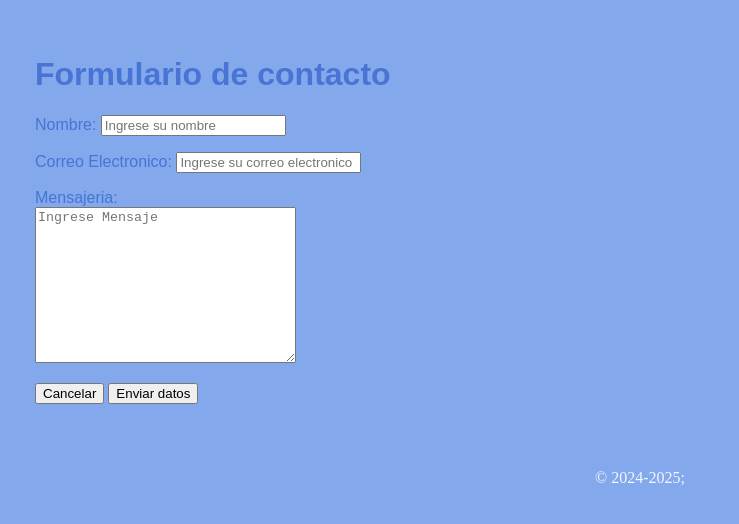
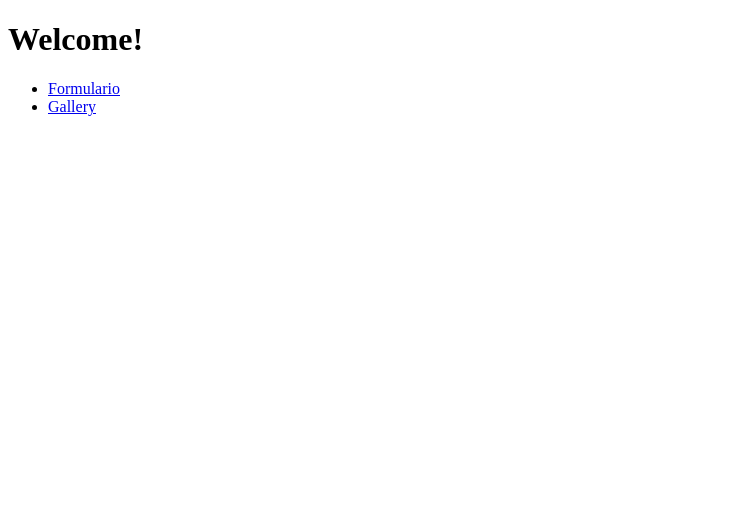
Before and after one commit to stowwef/Keropi-world, a plain HTML site: page index.html in a window 1280 px wide. Shown: the whole page, without its empty margins (0-739 px from the left). Drawn offline with Linux system fonts and the light colour scheme.

Commit message:
Se agrego la galeria y el home page

```diff
--- a/index.css
+++ b/estilo.css
@@ -16,6 +16,8 @@ h1{
 
 }
 
+
+
 footer{
 
     color: aliceblue;
--- a/index.html
+++ b/index.html
@@ -1,71 +1,23 @@
 <!DOCTYPE html>
-<html lang="es">
-
+<html lang="en">
 <head>
     <meta charset="UTF-8">
     <meta name="viewport" content="width=device-width, initial-scale=1.0">
     <meta name="author" content="Ailyn">
-    <meta name="description" content="Formularios html">
-    <meta name=" keywords" content="clave 1, clave 2, clave 3">
-    <title>Formulario</title>
-    <link rel="stylesheet" href="index.css">
+    <meta name="description" content="Pagina principal">
+    <meta name="keywords" content="home page, presentacion">
+    <title>Home page</title>
+</head>
+<body>
+    <header>
+        <h1>Welcome!</h1>
+        <nav>
+            <ul>
+                <li><a href="./formulario.html">Formulario</a></li>
+                <li><a href="galeria.html">Gallery</a></li>
 
-</head>
-
-<body>
-
-    <header>
-        <h1>Formulario de contacto</h1>
-
-        <nav>
-
+            </ul>
         </nav>
     </header>
-
-    <main>
-
-        <section>
-
-
-            <form>
-                <p>
-                    <label for="nombre">
-
-                        Nombre: <input type="text" id="nombre" name="nombre" placeholder="Ingrese su nombre">
-
-                    </label>
-                </p>
-
-                <p>
-                    <label for="correo electronico">
-
-                        Correo Electronico: <input type="email" id="correo electronico" name="correo electronico"
-                            placeholder="Ingrese su correo electronico">
-
-
-                    </label>
-                </p>
-
-                <p>
-                    <label for="mensaje">
-                        Mensajeria: <br>
-                        <textarea id="mensaje" name="mensaje"  rows="10" cols="30" placeholder="Ingrese Mensaje"></textarea>
-                    </label>
-
-                </p>
-
-                <button>Cancelar</button>
-                <input type="submit" value="Enviar datos">
-            </form>
-
-        </section>
-
-
-    </main>
-
-    <footer>
-        &copy 2024-2025;
-    </footer>
 </body>
-
 </html>
```
Also changed, not shown: formulario.html (added, +73 -0 lines), galeria.html (added, +22 -0 lines), Icons/gallery.ico (added).
